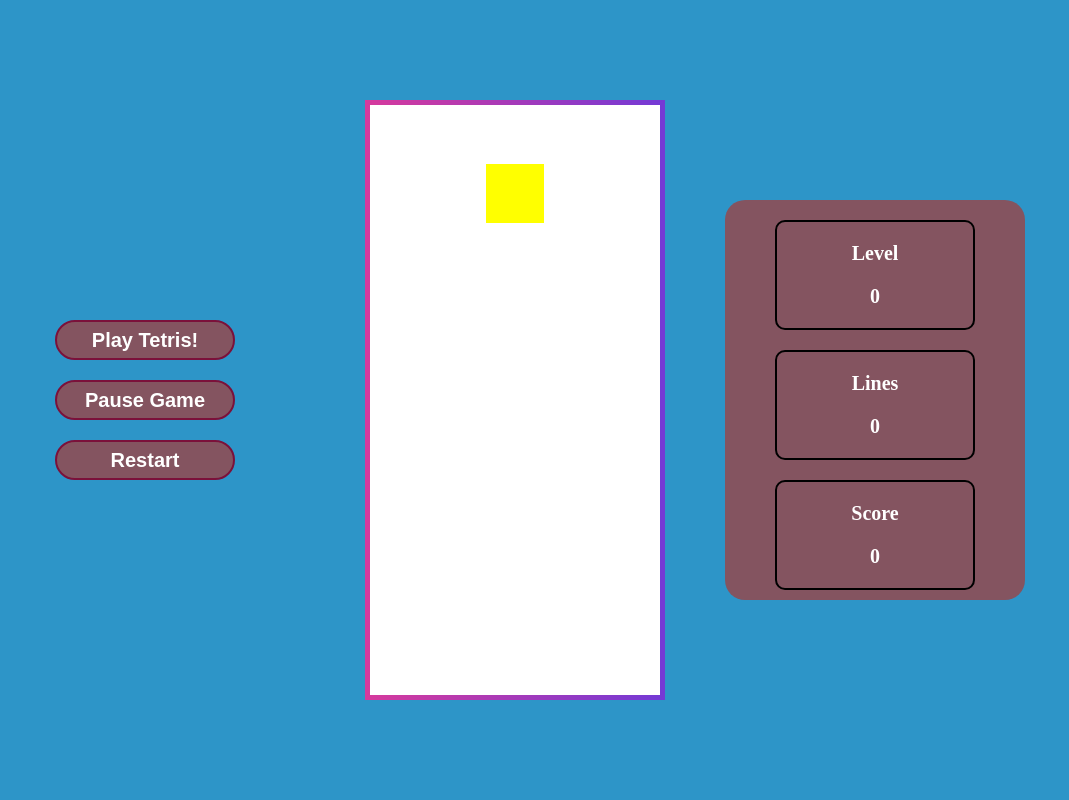
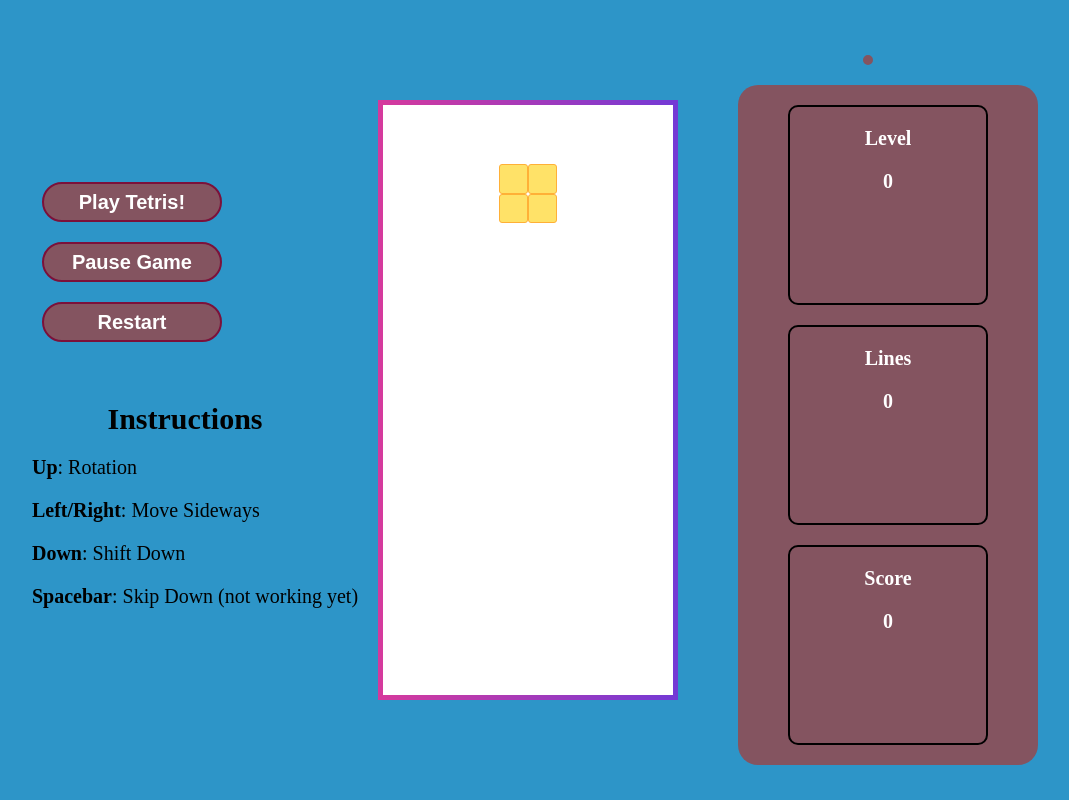
Before and after one commit to databoy5000/project-1, a plain HTML site: page index.html in a window 1280 px wide. Both pictures are taken after a click on the button "Play Tetris!". Shown: the whole page, without its empty margins (105-1174 px from the left). Drawn offline with Linux system fonts and the light colour scheme.

Commit message:
anthony g, project-1, 22/04 12:30

```diff
--- a/index.html
+++ b/index.html
@@ -6,12 +6,22 @@
   <script defer src="./tetris.js"></script>
 </head>
 <body>
+  <div id="left-page">
     <div id="buttons">
       <button id="play">Play Tetris!</button>
       <button id="pause">Pause Game</button>
       <button id="restart">Restart</button>
     </div>
+    <div id='instructions'>
+      <h6>Instructions</h6>
+      <p><span>Up</span>: Rotation</p>
+      <p><span>Left/Right</span>: Move Sideways</p>
+      <p><span>Down</span>: Shift Down</p>
+      <p><span>Spacebar</span>: Skip Down (not working yet)</p>
+    </div>
+  </div>
   <div id="grid"></div>
+  <div id="right-page">
     <div id="next-shape"></div>
     <div id="scoreboard">
       <section class="level">
@@ -27,6 +37,7 @@
         <p id="score"></p>
       </section>
     </div>
+  </div>
   <audio id="audio" src="#"></audio>
 </body>
 </html>
--- a/style.css
+++ b/style.css
@@ -11,7 +11,7 @@ body {
   margin: 0;
   background-image: url(./images/icecream.png);
   /* background-color: black; */
-  align-content: space-around;
+  /* align-content: space-around; */
   /* margin-left: 100px; */
 }
 
@@ -32,6 +32,51 @@ body {
 #grid div {
   width: 10%;
   height: 5%;
+  border-radius: 3px;
+  /* border: 1px solid black; */
+}
+
+#right-page {
+  display: flex;
+  flex-direction: column;
+  justify-content: center;
+  align-items: center;
+}
+
+#next-shape {
+  display: flex;
+  flex: 1;
+  flex-direction: row;
+  border: 5px solid #845460;
+  border-radius: 10px;
+  flex-wrap: wrap;
+  background-color: white;
+  margin: 20px;
+  /* justify-content: center; */
+  align-items: center;
+}
+
+#scoreboard {
+  /* border: 2px solid black; */
+  display: flex;
+  flex: 2;
+  flex-direction: column;
+  color: white;
+  background-color: #845460;
+  border-radius: 20px;
+  font-size: 20px;
+  font-weight: bold;
+  width: 300px;
+  height: 400px;
+  padding: 10px 40px;
+  margin-left: 40px;
+
+}
+
+#next-shape div {
+  width: 10%;
+  height: 5%;
+  border-radius: 3px;
   /* border: 1px solid black; */
 }
 
@@ -62,20 +107,18 @@ button {
   margin: 10px;
 }
 
-#scoreboard {
-  /* border: 2px solid black; */
-  display: flex;
-  flex-direction: column;
-  color: white;
-  background-color: #845460;
-  border-radius: 20px;
+h6 {
+  font-size: 30px;
+  text-align: center;
+  margin: 50px 40px 20px 20px;
+}
+
+#instructions p {
   font-size: 20px;
+}
+
+span {
   font-weight: bold;
-  width: 300px;
-  height: 400px;
-  padding: 10px 40px;
-  margin-left: 40px;
-
 }
 
 section.level, section.lines, section.score {
@@ -97,36 +140,45 @@ p.level, p.lines, p.score {
 
 .i {
   /* background-image: url(./images/blue.png); */
-  background-color: turquoise;
+  background-color: #126E82;
+  border: 2px solid #51C4D3;
 }
 
 .t {
   /* background-image: url(./images/red.png); */
-  background-color: purple;
+  background-color: #522E71;
+  border: 2px solid #A799B7;
 }
 
 .o {
   /* background-image: url(./images/red.jpeg); */
-  background-color: yellow;
+  background-color: #FFE268;
+  border: 1px solid #FFB037;
 }
 
 .j {
   /* background-image: ; */
-  background-color: blue;
+  background-color: #0d335d;
+  border: 1px solid #1a508b;
 }
 
 .j-reverse {
-  background-color: orange;
+  background-color: #FF6701;
+  border: 2px solid #FEA82F;
 }
 
 .s {
-  background-color: green;
+  background-color: #1e6f5c;
+  border: 1px solid #289672;
 }
 
 .s-reverse {
-  background-color: red;
+  background-color: #926E6F;
+  border: 2px solid #CA8A8B;
 }
 
 .dead {
   background-color: black;
+  border: 0px solid black;
+  border-radius: 0px;
 }
--- a/tetris.js
+++ b/tetris.js
@@ -13,7 +13,9 @@ let intervalID = 0
 
 let currentShape = {}
 let currentRotation = []
+let nextShape = {}
 let isFirstLine = true
+let isFirstShape = true
 
 let isPaused = false // ! variable for paused game
 
@@ -25,8 +27,12 @@ let pauseEventFunctions = true
 
 // ? is it bad practice to update global variables in a function? would you rather pass the variable as an argument inside the function and re-assigne with the returned values? what would you do?
 // ! Global functions
-function generateNewShape() {
+function generateNewShape(isCurrentShape) {
   const randomShapeIndex = Math.floor(Math.random() * shapesArray.length)
+
+
+
+  if (isCurrentShape) {
     const currentShape = shapesArray[randomShapeIndex]
 
     currentShape.currentReferenceIndex = currentShape.startIndex
@@ -39,6 +45,22 @@ function generateNewShape() {
     })
 
     return currentShape
+
+  } else if (!isCurrentShape) {
+
+    const nextShape = shapesArray[randomShapeIndex]
+
+    nextShape.currentReferenceIndex = nextShape.startIndex
+    nextShape.currentRotationIndex = 0
+    // currentRotation = nextShape.rotationsArray(nextShape.currentRotationIndex)
+
+    // currentRotation.forEach( (cellIndex) => {
+    //   cells[cellIndex].classList.add(nextShape.currentClass)
+    // })
+
+    return nextShape
+  }
+
 }
 
 function removeCurrentClass(rotation = currentRotation) {
@@ -485,6 +507,7 @@ const elements = {
   lines: document.querySelector('#lines'),
   score: document.querySelector('#score'),
   audioPlayer: document.querySelector('#audio'),
+  nextShape: document.querySelector('#next-shape'),
 }
 
 // ! Grid Properties/elements
@@ -501,6 +524,19 @@ for (let index = 0; index < width * height; index++) {
   // div.innerHTML = index
   cells.push(div)
 }
+
+// // ! Grid Properties/elements
+// elements.nextShape.style.width = `${width * 30}px`
+// elements.nextShape.style.height = `${height * 30}px`
+// const nextShapeCells = []
+
+// // ! Generate the grid
+// for (let index = 0; index <= 7 * 7; index++) {
+//   const div = document.createElement('div')
+//   elements.nextShape.appendChild(div)
+//   div.innerHTML = index
+//   nextShapeCells.push(div)
+// }
 
 // ! Shapes objects & array
 const iShape = {
@@ -811,12 +847,6 @@ const playerScoring = {
   },
 }
 
-
-elements.audioPlayer.src = 'sounds/Blue Hawaii - No One Like You.mp3'
-elements.audioPlayer.play()
-// ? does the below loop?
-elements.audioPlayer.loop = true
-
 elements.play.addEventListener('click', () => {
 
   // ! Prevent intervalIDs to loop on themsleves
@@ -828,6 +858,11 @@ elements.play.addEventListener('click', () => {
   cells.forEach( (cell) => {
     cell.removeAttribute('class')
   })
+
+  elements.audioPlayer.src = 'sounds/Blue Hawaii - No One Like You.mp3'
+  elements.audioPlayer.play()
+  // ? does the below loop?
+  elements.audioPlayer.loop = true
 
   intervalID = setInterval( () => {
 
@@ -849,9 +884,21 @@ elements.play.addEventListener('click', () => {
 
       isFirstLine = false
 
+
       if (dropNewShape) {
 
-        currentShape = generateNewShape()
+        if (isFirstShape) {
+          currentShape = generateNewShape(true)
+          nextShape = generateNewShape(false)
+          isFirstShape = false
+        } else {
+          currentShape = nextShape
+          currentRotation = currentShape.rotationsArray(currentShape.currentRotationIndex)
+          currentRotation.forEach( (cellIndex) => {
+            cells[cellIndex].classList.add(currentShape.currentClass)
+          })
+          nextShape = generateNewShape(false)
+        }
 
         // ! toggle on to disable functions in eventListeners
         // pauseEventFunctions = false
@@ -948,6 +995,7 @@ elements.restart.addEventListener('click', () => {
   currentShape = {}
   currentRotation = []
   isFirstLine = true
+  isFirstShape = true
   isPaused = false
   fullRows = []
   pauseEventFunctions = true
```
Lines whose indentation alone changed are shown as unchanged.
